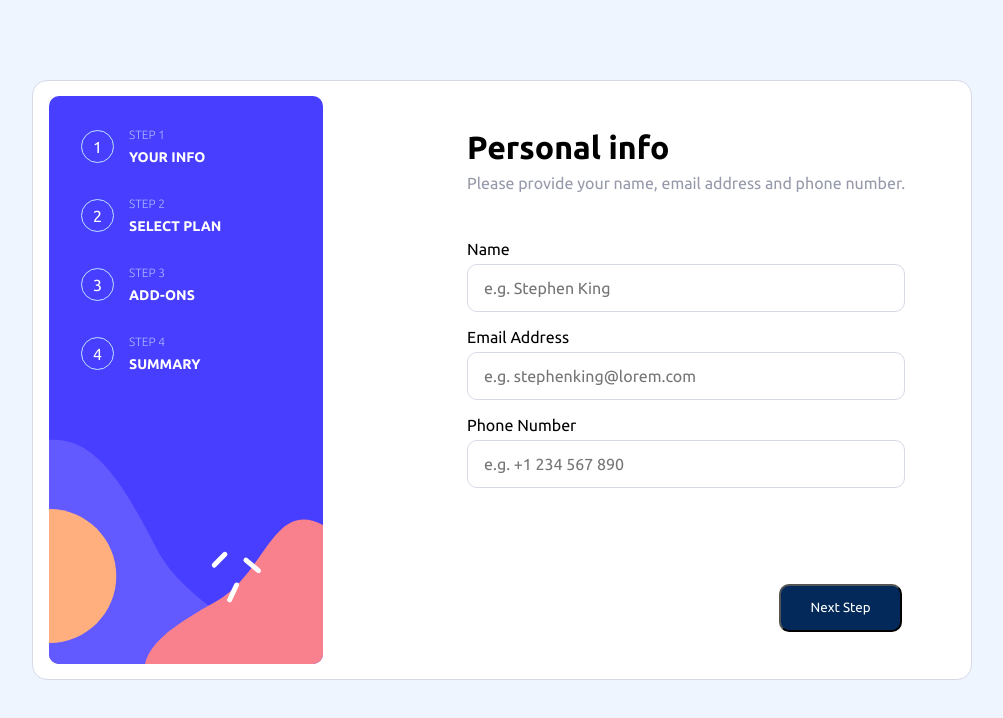
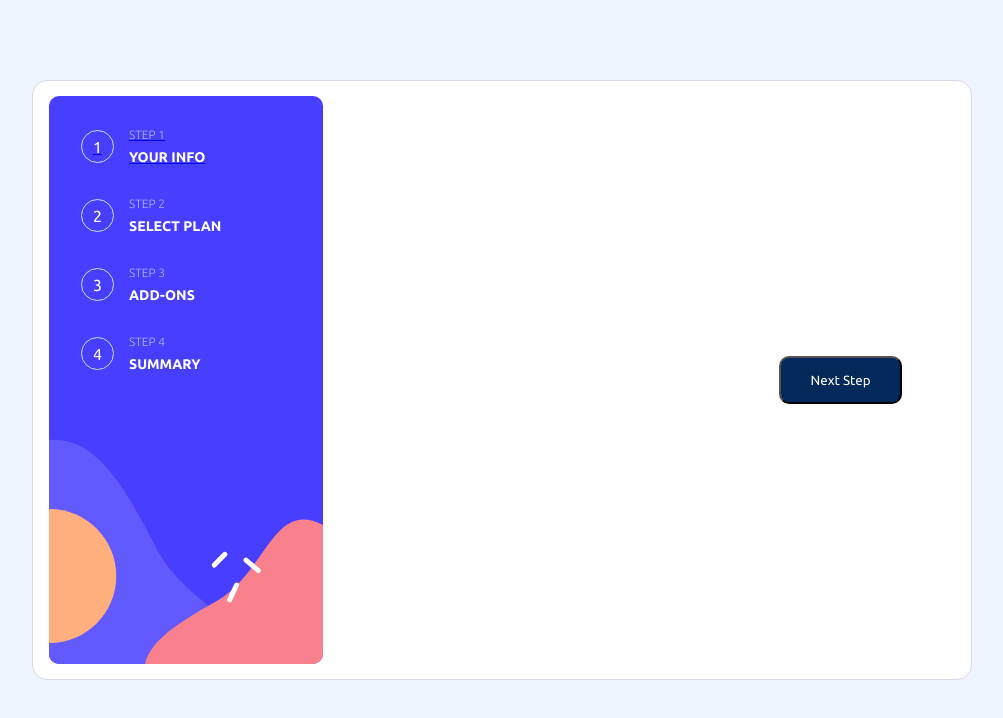
Before and after one commit to Magnus-kutuson/Amalitech-Labs, an Angular app: page / in a window 1280 px wide. Shown: the top 718 px of the page, without its empty margins (138-1141 px from the left). Built offline with nearby package versions, Linux system fonts and the light colour scheme.

Commit message:
started routing

```diff
--- a/src/app/app.component.html
+++ b/src/app/app.component.html
@@ -1,3 +1,8 @@
-<app-header></app-header>
-
+<!-- <app-header></app-header> -->
+<!-- <nav>
+    <a routerLink="/step1" routerLinkActive="active">Step 1</a>
+    <a routerLink="/step2" routerLinkActive="active">Step 2</a>
+    <a routerLink="/step3" routerLinkActive="active">Step 3</a>
+    <a routerLink="/step4" routerLinkActive="active">Step 4</a>
+</nav> -->
 <router-outlet />
--- a/src/app/app.routes.ts
+++ b/src/app/app.routes.ts
@@ -1,4 +1,12 @@
-import { Routes } from '@angular/router';
+import { Routes, Route} from '@angular/router';
 import { HeaderComponent } from './header/header.component';
+import { FormsComponent } from './forms/forms.component';
+import { AppComponent } from './app.component';
 
-export const routes: Routes = [];
+export const routes: Routes = [
+    { path: '', component: HeaderComponent, title: 'Your info',
+        children: [
+        { path: 'step1', component: FormsComponent, title: 'Your info' },
+    ]},
+
+];
--- a/src/app/header/header.component.css
+++ b/src/app/header/header.component.css
@@ -44,7 +44,7 @@
 
 }
 
-.main-container{
+ .main-container{
     width: 940px;
     height: 600px;
     background-color: #fff;
@@ -64,6 +64,7 @@
     height: 568px;
     margin: 1rem 1rem;
     padding: 2rem;
+    cursor: pointer;
 }
 
 .rate {
@@ -81,7 +82,6 @@
 }
 
 .rate-container {
-    /* border: 1px solid red; */
     display: flex;
     align-items: center;
     gap: 15px;
@@ -113,5 +113,5 @@ p {
     display: flex;
     flex-direction: column;
     justify-content: space-evenly;
-    /* border: 2px solid #000; */
+
 }
--- a/src/app/header/header.component.html
+++ b/src/app/header/header.component.html
@@ -1,5 +1,8 @@
 <div class="main-container">
         <div class="sider">
+            <a routerLink="/step1"
+            routerLinkActive="activebutton"
+            ariaCurrentWhenActive="page">
             <div class="rate-container">
                 <div class="rate">1</div>
                 <div class="text">
@@ -7,6 +10,7 @@
                     <p>YOUR INFO</p>
                 </div>
             </div>
+        </a>
             <div class="rate-container">
                 <div class="rate">2</div>
                 <div class="text">
@@ -30,7 +34,7 @@
             </div>
         </div>
         <div class="apps">
-            <app-forms></app-forms>
+            <router-outlet></router-outlet>
             <app-button></app-button>
         </div>
 
--- a/src/app/header/header.component.ts
+++ b/src/app/header/header.component.ts
@@ -1,10 +1,11 @@
 import { Component } from '@angular/core';
 import { FormsComponent } from '../forms/forms.component';
 import { ButtonComponent } from '../button/button.component';
+import { RouterOutlet, RouterLink, RouterLinkActive } from '@angular/router';
 
 @Component({
   selector: 'app-header',
-  imports: [FormsComponent, ButtonComponent],
+  imports: [FormsComponent, ButtonComponent, RouterOutlet, RouterLink, RouterLinkActive],
   templateUrl: './header.component.html',
   styleUrl: './header.component.css'
 })
--- a/src/main.ts
+++ b/src/main.ts
@@ -1,10 +1,8 @@
 import { bootstrapApplication } from '@angular/platform-browser';
+// import { appConfig } from './app/app.config';
+import { AppComponent } from './app/app.component';
+import { routes } from './app/app.routes';
 import { appConfig } from './app/app.config';
-import { AppComponent } from './app/app.component';
-import { provideRouter } from '@angular/router';
 
-bootstrapApplication(AppComponent, {
-  providers:[
-    provideRouter([])
-  ]
-}) .catch((err) => console.error(err));
+
+bootstrapApplication(AppComponent, appConfig).catch((err) => console.error(err));
```
